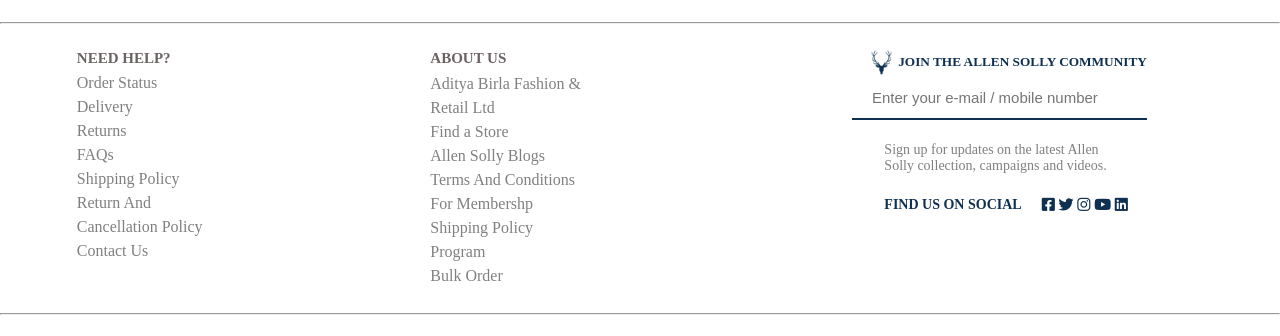
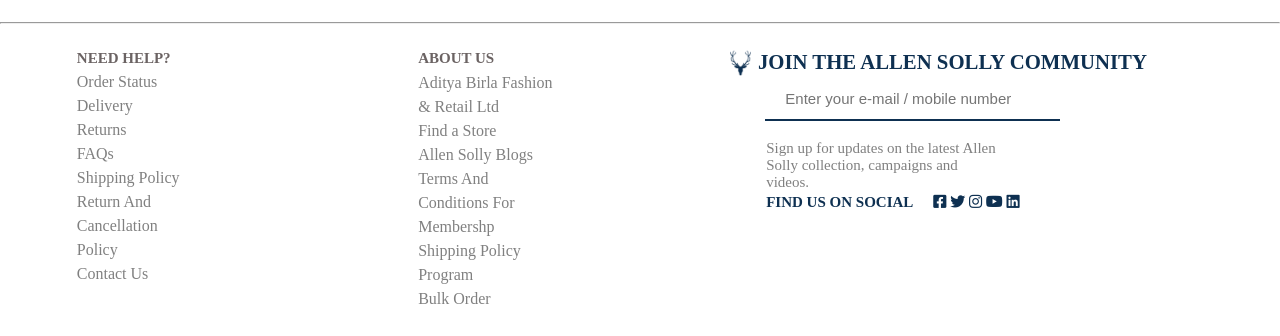
Before and after one commit to ikdaisy/Week-2-Allen-Solly, a plain HTML site: page index.html in a window 1280 px wide. Shown: the part 6226-6562 px from the top of the page. Drawn offline with Linux system fonts and the light colour scheme.

Commit message:
Updated ....

```diff
--- a/css/styles.css
+++ b/css/styles.css
@@ -950,6 +950,7 @@
   position: relative;
   float: right;
   margin-right: 5%;
+  font-size: 25px;
   /* border: 1px solid yellow; */
 
 }
@@ -967,6 +968,8 @@
   width: 6%;
 }
 .email-input{
+  position: absolute;
+  left: 34%;
   float: right;
   font-size: 20px;
   border-bottom-color:#0e3051;
@@ -976,24 +979,24 @@
 
 .sign{
   position: absolute;
-  top: 34%;
-  left: 53%;
+  top: 30%;
+  left: 35%;
 
   color: grey;
   margin-top: 2%;
   width: 40%;
-  font-size: 14px;
+  font-size: 15px;
 }
 .social{
   display: flex;
   position: absolute;
-  left: 53%;
-  top: 62%;
+  left: 35%;
+  top: 55%;
   gap: 20px;
 }
 .social-text{
   color: #0e3051;
-  font-size: 14px;
+  font-size: 15px;
   font-weight: 600;
 }
 .social-icon{
```
